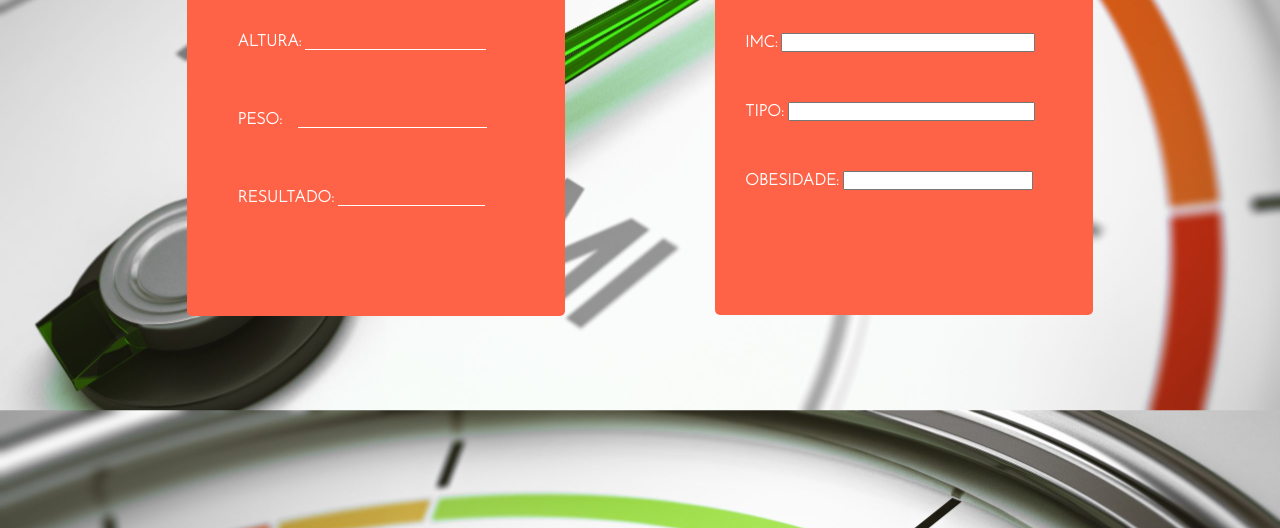
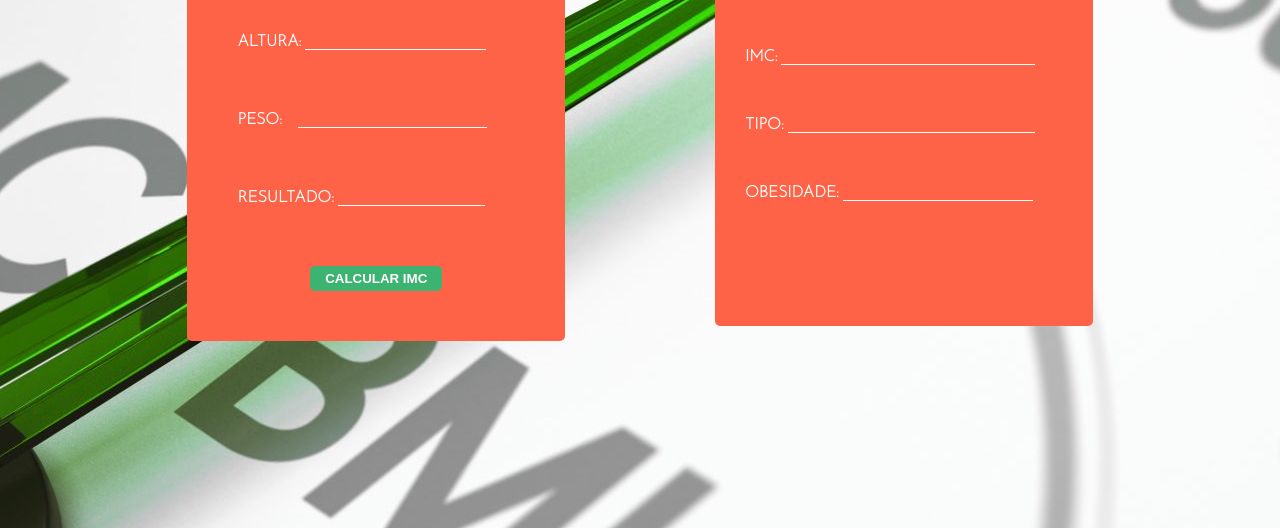
Before and after one commit to HugoMendess/Calculadora-IMC, a plain HTML site: page index.html in a window 1280 px wide. Shown: the part 272-800 px from the top of the page. Drawn offline with Linux system fonts and the light colour scheme; a web font is replaced by a local one.

Commit message:
Criando função para pegar os dados

```diff
--- a/css/style.css
+++ b/css/style.css
@@ -7,7 +7,7 @@
 body{
 	background-image: url("../img/fundo.jpg");
 	background-position: center;
-	background-size: cover;
+
 }
 
 
@@ -123,6 +123,7 @@ header{
 	display: inline;
 	font-family: 'Josefin Sans', sans-serif;
 	color: #fff;
+	font-weight: bold;
 }
 
 .content-div2-classificacao h4{
@@ -139,14 +140,38 @@ header{
 
 #content-campo-imc{
 	width: 80%;
+	border: none;
+	background-color: tomato;
+	border-bottom: 1px solid #fff;
 }
 
 #content-campo-classificao{
 	width: 78%;
+	border: none;
+	background-color: tomato;
+	border-bottom: 1px solid #fff;
 }
 
 #content-campo-obesidade{
 	width: 60%;
+	border: none;
+	background-color: tomato;
+	border-bottom: 1px solid #fff;
 }
 
-/*Criando estilo da div 2 - INICIO*/
+/*Estilizando botão*/
+.botao{
+	text-align: center;
+}
+
+#button{
+	padding: 5px 15px;
+	border-radius: 5px;
+	border: none;
+	background-color: MediumSeaGreen;
+	color: #fff;
+	font-weight: bold;
+	cursor: pointer;
+}
+
+/*Criando estilo da div 2 - FIM*/
--- a/index.html
+++ b/index.html
@@ -41,6 +41,10 @@
 						<input type="text" id="content-resultado-campo" disabled>
 					</div>
 
+					<div class="botao">
+						<button id="button" onclick="getValue()">CALCULAR IMC</button>
+					</div>
+
 				</main>
 
 			</dir>
@@ -55,17 +59,17 @@
 
 					<div class="content-div2-IMC">
 						<h4>IMC:</h4>
-						<input type="text" id="content-campo-imc">
+						<input type="text" id="content-campo-imc" disabled>
 					</div>
 
 					<div class="content-div2-classificacao">
 						<h4>TIPO:</h4>
-						<input type="text" id="content-campo-classificao">
+						<input type="text" id="content-campo-classificao" disabled>
 					</div>
 
 					<div class="content-div2-obesidade">
 						<h4>OBESIDADE:</h4>
-						<input type="text" id="content-campo-obesidade">
+						<input type="text" id="content-campo-obesidade" disabled>
 					</div>
 
 
--- a/js/main.js
+++ b/js/main.js
@@ -1 +1,31 @@
-formula = peso/altura*altura
+// formula = peso/altura*altura
+
+
+
+  function isNumber(value) {
+
+        return /^\d+(?:\.\d+)?$/.test(value);
+
+   };
+function getValue(){
+ 	var altura = document.getElementById('content-altura-campo').value;
+ 	var peso = document.getElementById('content-peso-campo').value;
+ 	console.log(altura);
+ 	console.log(peso);
+
+ 	if(altura == '' && peso == ''){
+ 		alert('Informe valores validos');
+ 	}
+
+ 	else{
+
+ 		if(isNumber(altura) && isNumber(peso)){
+
+ 		}
+
+ 		else{
+ 			alert("Incoreto - Utilize ponto(Exemplo: 1.89)");
+ 		}
+
+ 	}
+}
```
